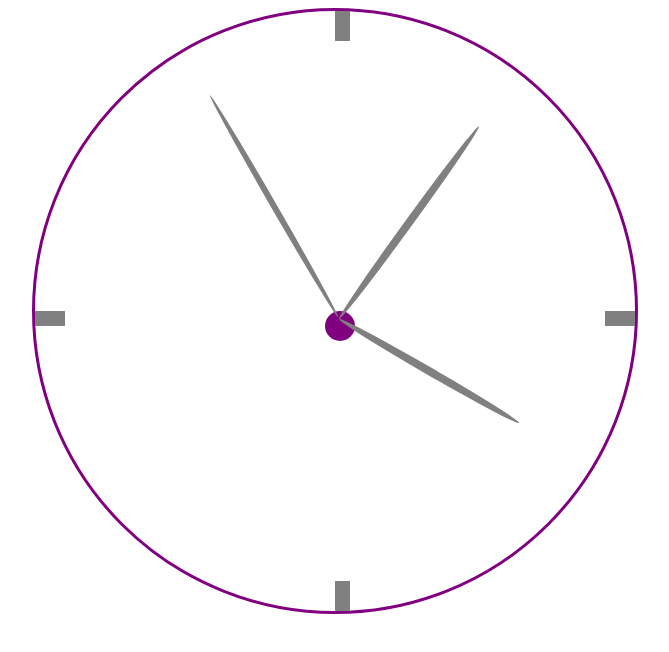
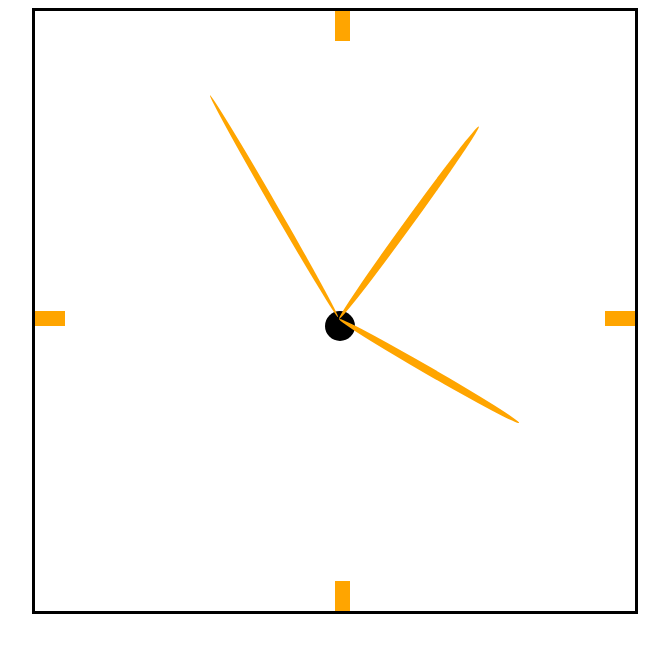
Before and after one commit to Nurgul23/AnalogClock, a plain HTML site: page index.html in a window 1280 px wide. Shown: the whole page, without its empty margins (326-995 px from the left). Drawn offline with Linux system fonts and the light colour scheme.

Commit message:
fixed clock

```diff
--- /dev/null
+++ b/css/style.css
@@ -0,0 +1,75 @@
+	#clockCircle{
+		width: 600px;
+		height: 600px;
+		border:3px solid black;
+		position: relative;
+		left: 350px;
+	}
+
+	.twelve	 {
+		width: 15px;
+		height: 30px;
+		background: orange;
+		top: 0px;
+		left: 300px;
+
+	}
+	.three	 {
+		width: 30px;
+		height: 15px;
+		background: orange;
+		top: 300px;
+		right: 0px;
+
+	}
+	.six {
+		width: 15px;
+		height: 30px;
+		background: orange;
+		left: 300px;
+		bottom: 0px;
+
+	}
+	.nine	 {
+		width: 30px;
+		height: 15px;
+		background: orange;
+		top: 300px;
+		left: 0px;
+
+	}
+	.center {
+		width: 30px;
+		height: 30px;
+		border-radius: 100%;
+		background: black;
+		top: 300px;
+		left: 290px;
+	}
+	#hour {
+		width: 0;
+		height: 200px;
+		border: 4px solid orange;
+		border-radius: 50%;
+		top: 100px;
+		left: 300px;
+		transform-origin: bottom;
+	}
+	#minute {
+		width: 0;
+		height: 230px;
+		border: 4px solid orange;
+		border-radius: 50%;
+		top: 70px;
+		left: 300px;
+		transform-origin: bottom;
+	}
+	#seconds {
+		width: 0;
+		height: 250px;
+		border-radius: 50%;
+		border: 3px solid orange;
+		left: 300px;
+		top: 50px;
+		transform-origin: bottom;
+	}
--- a/index.html
+++ b/index.html
@@ -2,79 +2,7 @@
 <html>
 <head>
 	<title></title>
-	<style type="text/css">
-	#clockCircle {
-	border-radius: 100%;
-
-	}
-	.twelve	 {
-		width: 15px;
-		height: 30px;
-		background: gray;
-		top: 0px;
-		left: 300px;
-
-	}
-	.three	 {
-		width: 30px;
-		height: 15px;
-		background: gray;
-		top: 300px;
-		right: 0px;
-
-	}
-	.six {
-		width: 15px;
-		height: 30px;
-		background: gray;
-		left: 300px;
-		bottom: 0px;
-
-	}
-	.nine	 {
-		width: 30px;
-		height: 15px;
-		background: gray;
-		top: 300px;
-		left: 0px;
-
-	}
-	.center {
-		width: 30px;
-		height: 30px;
-		border-radius: 100%;
-		background: purple;
-		top: 300px;
-		left: 290px;
-	}
-	#hour {
-		width: 0;
-		height: 200px;
-		border: 4px solid gray;
-		border-radius: 50%;
-		top: 100px;
-		left: 300px;
-		transform-origin: bottom;
-	}
-	#minute {
-		width: 0;
-		height: 230px;
-		border: 4px solid gray;
-		border-radius: 50%;
-		top: 70px;
-		left: 300px;
-		transform-origin: bottom;
-	}
-	#seconds {
-		width: 0;
-		height: 250px;
-		border-radius: 50%;
-		border: 3px solid gray;
-		left: 300px;
-		top: 50px;
-		transform-origin: bottom;
-	}
-	</style>
+	<link rel="stylesheet" href="css/style.css">
 </head>
 <body>
 <div id="clockCircle">
@@ -87,7 +15,7 @@
 <div id="minute"></div>
 <div id="seconds"></div>
 </div>
-<script src="jquery-1.12.4.js"></script>
+<script src="js/jquery-1.12.4.js"></script>
 </body>
 </html>
 <script src="js/main.js">
--- a/js/main.js
+++ b/js/main.js
@@ -1,12 +1,6 @@
 $(document).ready(function() {
 	$('#clockCircle').children().css({"position": "absolute"})
-	$('#clockCircle').css({
-		"width": "600px",
-		"height": "600px",
-		"border": "3px solid purple",
-		"position": "relative",
-		"left": "350px"
-	})
+
 })
 
 
@@ -20,6 +14,4 @@ $("#hour").css({"transform":"rotate("+hourDegree+"deg)"});
 $("#minute").css({"transform":"rotate("+minuteDegree+"deg)"});
 $("#seconds").css({"transform":"rotate("+secondDegree+"deg)"});
 
-
-
 	}, 1000)
```
Also changed, not shown: js/jquery-1.12.4.js (renamed from jquery-1.12.4.js).
